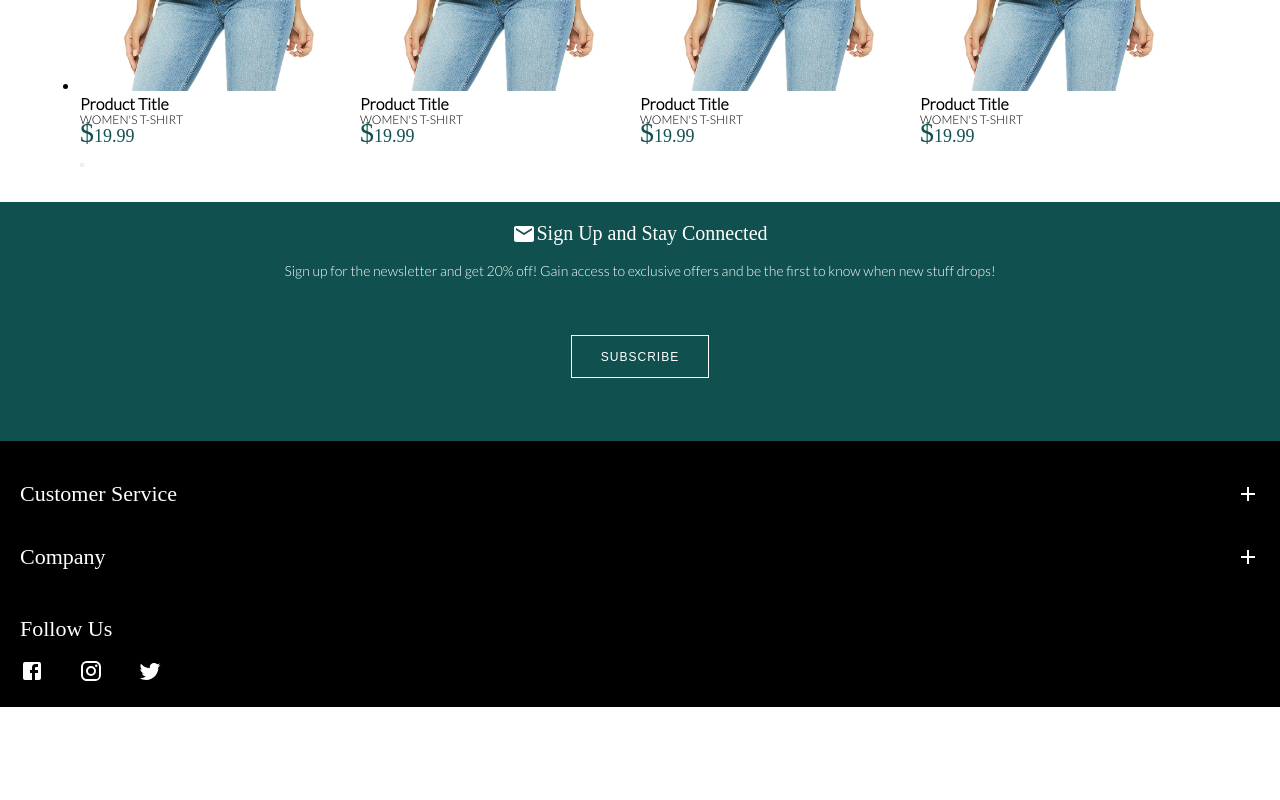
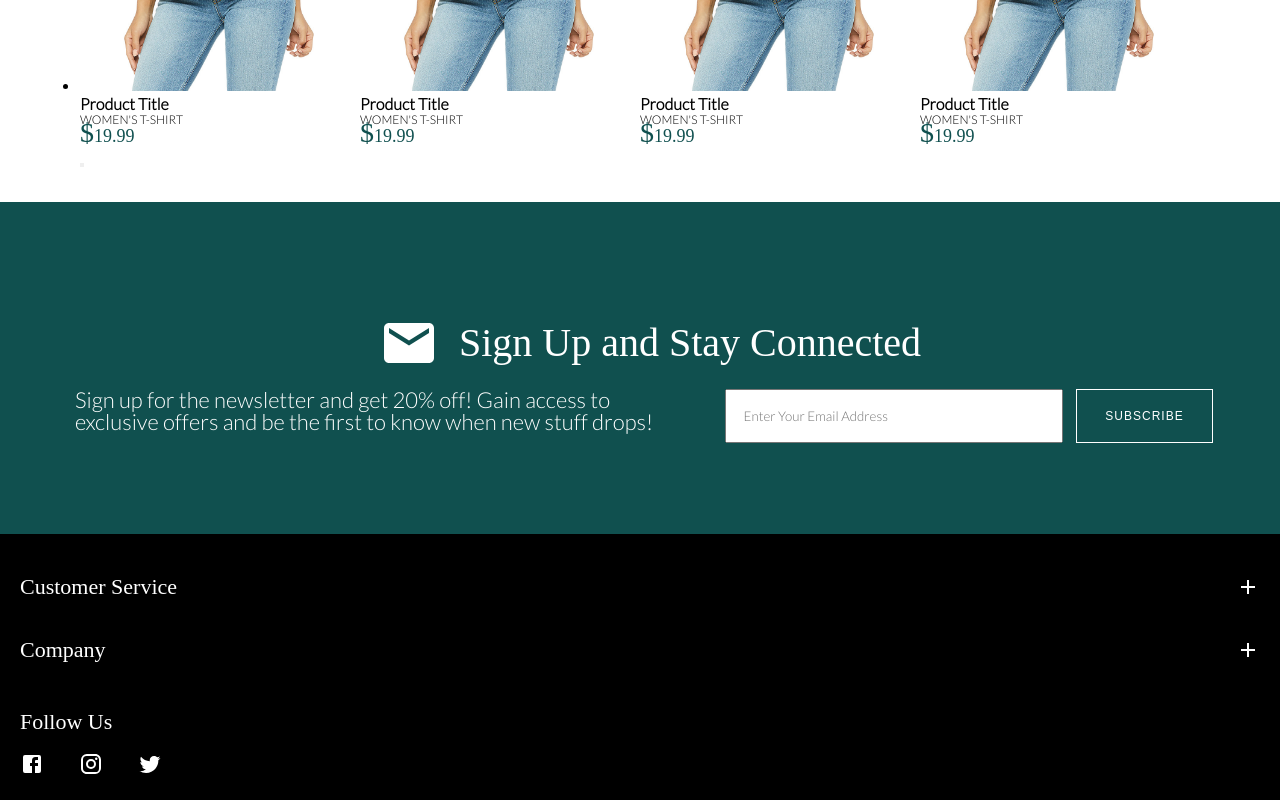
Before and after one commit to jettdembin/ecommerce, a React (Create React App) app: page / in a window 1280 px wide. Shown: the part 2150-2950 px from the top of the page. Before the commit the page ends 2857 px from the top, so only its background shows below. Built offline with nearby package versions, Linux system fonts and the light colour scheme.

Commit message:
finished subscribe component and fixed ul width size from 800px to 600px

```diff
--- a/src/Nav.css
+++ b/src/Nav.css
@@ -56,6 +56,6 @@
     display: block;
   }
   .Nav-middle ul {
-    width: 800px;
+    width: 600px;
   }
 }
--- a/src/Subscribe.css
+++ b/src/Subscribe.css
@@ -4,6 +4,25 @@
   background-color: #10504F;
   color: #FFFF;
   height: 239px;
+}
+
+.Subscribe-desktop {
+  background-color: #10504F;
+  color: #FFFF;
+  height: 332px;
+  padding: 0 48px;
+  display: grid;
+  place-items: center;
+}
+
+.Subscribe-info-cntr {
+  display: grid;
+  grid-template-columns: 4fr 2fr 1fr;
+}
+
+.Subscribe-info-cntr input {
+  width: 100%;
+  height: 54px;
 }
 
 .Subscribe-header {
@@ -27,6 +46,13 @@
   line-height: 17px;
 }
 
+.Subscribe-info-desktop {
+  margin: 0 27px;
+  font-family: 'Lato', sans-serif;
+  font-size: 22px;
+  line-height: 22.6px;
+}
+
 .Subscribe-btn {
   display: block;
   margin: 56px auto auto auto;
@@ -38,3 +64,30 @@
   font-style: bold;
   letter-spacing: 1px;
 }
+
+.Subscribe-info-cntr button {
+  margin: auto;
+  margin-top: 0px;
+  margin-left: 13px;
+  height: 54px;
+}
+
+input[type="text"] {
+  font-family: 'Lato', sans-serif;
+  padding-left: 17px;
+}
+
+@media screen and (min-width: 650px) {
+  .Subscribe {
+    height: 332px;
+  }
+  .Subscribe-header {
+    font-size: 40px;
+    line-height: 70px;
+  }
+
+.Subscribe-info {
+  font-size: 22px;
+  line-height: 26px;
+}
+}
--- a/src/Subscribe.js
+++ b/src/Subscribe.js
@@ -1,10 +1,47 @@
-import React from "react";
+import React, {useState} from "react";
 import "./Subscribe.css";
 import { EmailIcon } from "./mui/index";
 
+import { useMediaQuery } from "react-responsive";
+
 function Subscribe() {
+  const [val, setVal] = useState("");
+  const handleChange = (e) => {
+    setVal(e.target.value);
+  };
+  const reset = () => {
+    setVal("");
+  };
+
+
+  const checkIfMediumPlus = useMediaQuery({
+    query: "(min-width: 650px)",
+  });
+
   return (
-    <div className="Subscribe">
+    <div className="Subscribe-desktop">
+      {checkIfMediumPlus ?
+        <div className="Subscribe-cntr-desktop">
+            <h2 className="Subscribe-header">
+              <EmailIcon style={{width:"100px", fontSize:"60px"}}/>
+              Sign Up and Stay Connected
+            </h2>
+            <div className="Subscribe-info-cntr">
+              <p className="Subscribe-info-desktop">
+                Sign up for the newsletter and get 20% off! Gain access to exclusive
+                offers and be the first to know when new stuff drops!
+              </p>
+              <form onSubmit={(e)=> {
+                e.preventDefault();
+                reset();
+              }}>
+                <input type="text" value={val} placeholder="Enter Your Email Address" onChange={handleChange} />
+              </form>
+              <button className="Subscribe-btn">SUBSCRIBE</button>
+            </div>
+        </div>
+      :
+      <>
         <div>
           <h2 className="Subscribe-header">
             <EmailIcon />
@@ -16,6 +53,8 @@ function Subscribe() {
           </p>
         </div>
         <button className="Subscribe-btn">SUBSCRIBE</button>
+      </>
+      }
     </div>
   );
 }
```
Lines whose indentation alone changed are shown as unchanged.
